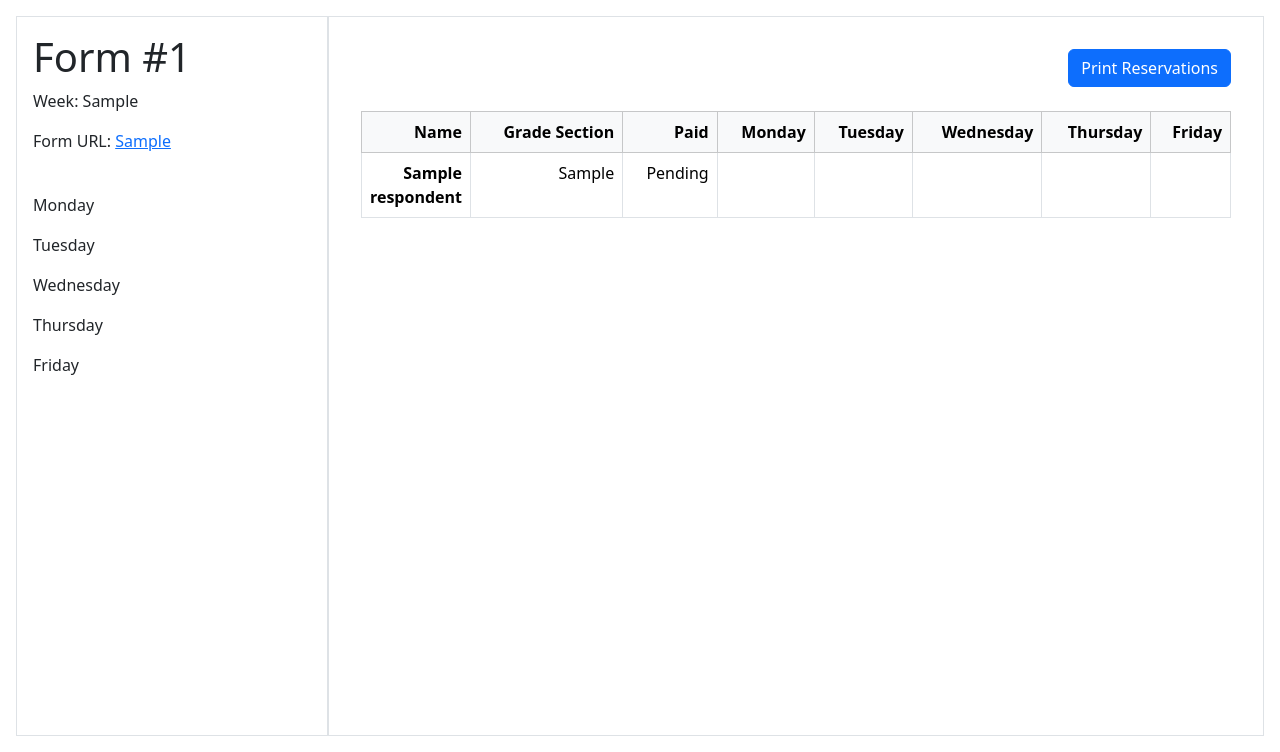
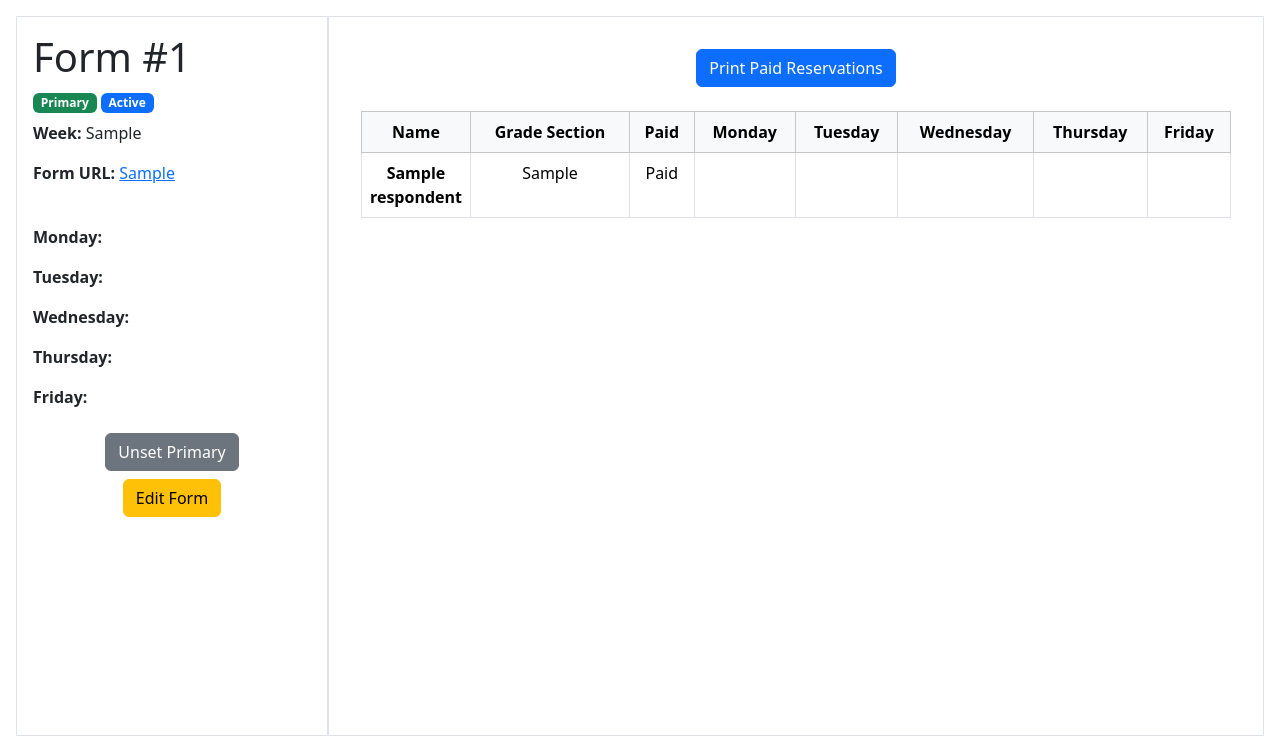
Before and after one commit to KentLacno/ccl-resevation-system, a Flask app: page /form/1 in a window 1280 px wide. Shown: the part 56-808 px from the top of the page. Run offline with Flask 3, Linux system fonts and the light colour scheme; tables that the repository leaves empty hold one stand-in row (values such as "Sample post").

Commit message:
idk what im doing anymore

```diff
--- a/app/food_items.py
+++ b/app/food_items.py
@@ -4,6 +4,7 @@ from flask import (
     Blueprint, redirect, render_template, request,  url_for
 )
 from app.models import FoodItem
+from app.models import Options
 from app.db import db
 
 bp = Blueprint('food_items', __name__, )
@@ -26,7 +27,7 @@ def index():
 
     return redirect(url_for('food_items.index'))
   else:
-    return render_template('food_items.html', food_items=food_items, alert=alert, len=len)
+    return render_template('food_items.html', food_items=food_items, alert=alert, len=len, session=db.session)
 
 @bp.route('/food_items/<int:id>/update', methods=['POST'])
 def update(id):
--- a/app/models.py
+++ b/app/models.py
@@ -21,6 +21,7 @@ class Respondent(db.Model):
     id = db.Column(db.Integer, primary_key=True, autoincrement=True)
     name = db.Column(db.Text)
     grade_section = db.Column(db.Text)
+    paid = db.Column(db.Boolean, default=False)
     form_id = db.Column(db.Integer, db.ForeignKey('form.form_id'))
     reservations = db.relationship("Reservation", backref="respondent")
 
--- a/app/print_reservations.py
+++ b/app/print_reservations.py
@@ -4,6 +4,7 @@ from flask import (
     Blueprint, redirect, render_template, request,  url_for
 )
 from app.models import Form
+from app.models import Respondent
 from app.models import Reservation
 
 bp = Blueprint('print_reservations', __name__, )
@@ -11,6 +12,6 @@ bp = Blueprint('print_reservations', __name__, )
 @bp.route("/print_reservations/<int:FormID>")
 def print(FormID):
   form = Form.query.get(FormID)
-  respondents = form.respondents
+  respondents = Respondent.query.filter_by(form=form, paid=True)
 
   return render_template('print_reservations.html', respondents=respondents, Reservation=Reservation, form_id=form.id)
--- a/app/templates/create_form.html
+++ b/app/templates/create_form.html
@@ -13,7 +13,7 @@
         <hr style="height:2px; width:300px;background-color:gray">
         {% for weekday in ["monday","tuesday","wednesday","thursday","friday"] %}
             <h3 class="fs-6">{{weekday.capitalize()}}</h3>
-            <input type="text" class="form-control mb-3" style="width:200px; height:40px;" id="search-{{weekday}}" onkeyup='search("{{weekday}}")' placeholder="Search for names..">
+            <input type="text" class="form-control mb-3" style="width:200px; height:40px;" id="search-{{weekday}}" onkeyup='search("{{weekday}}")' placeholder="Search for food items..">
 
             <div class="mb-2 form-check">
                 {% for food in food_items %}
--- a/app/templates/form.html
+++ b/app/templates/form.html
@@ -4,33 +4,56 @@
 <div style="height: 90vh;" class="m-3 d-flex flex-lg-row">
   <div class="overflow-auto border p-3 w-25">
     <h1>Form #{{form.id}}</h1>
-    <p>Week: {{form.week}}</p>
-    <p style="word-wrap:break-word";>Form URL: <a href="{{form.responder_uri}}">{{form.responder_uri}}</a></p>
+
+      {% if form.active %}
+        {% if form.primary %}
+          <span class="badge bg-success">Primary</span>
+        {% endif %}
+        <span class="badge bg-primary">Active</span>
+      {% else %}
+        <span class="badge bg-secondary">Inactive</span>
+      {% endif %}
+
+    <p class="mt-2"><b>Week:</b> {{form.week}}</p>
+    <p style="word-wrap:break-word";><b>Form URL:</b> <a href="{{form.responder_uri}}">{{form.responder_uri}}</a></p>
     <br>
     {% for weekday in ["monday","tuesday","wednesday","thursday","friday"] %}
-      <p>{{weekday.capitalize()}}</p>
+      <p><b>{{weekday.capitalize()}}:</b></p>
       {% for option in form.options %}
       <ul>
         {% if option.weekday == weekday %}
         <li>
-          <span class="badge rounded-pill text-bg-secondary">{{option.food_item.name}} - ₱{{option.food_item.price}}</span>
+          <span class="badge rounded-pill text-bg-secondary mb-0">{{option.food_item.name}} - ₱{{option.food_item.price}}</span>
         </li>
         {% endif %}
       </ul>
       {% endfor %}
     {% endfor %}
+    {% if form.active %}
+        {% if form.primary %}
+          <form class="text-center mt-4" action="/set_primary_property/{{form.id}}" method="post">
+            <button class="btn btn-secondary">Unset Primary</button>
+          </form>
+        {% else %}
+          <form class="text-center mt-4" action="/set_primary_property/{{form.id}}" method="post">
+            <button class="btn btn-success me-1">Set Primary</button>
+          </form>
+          <form class="text-center mt-2" action="/set_active_property/{{form.id}}" method="post">
+            <button class="btn btn-secondary">Set Inactive</button>
+          </form>
+        {% endif %}
+    {% else %}
+      <form class="text-center mt-4" action="/set_active_property/{{form.id}}" method="post">
+        <button class="btn btn-primary">Set Active</button>
+      </form>
+    {% endif %}
+    <form class="text-center mt-2" action="/edit_form/{{form.id}}" method="post">
+      <button class="btn btn-warning">Edit Form</button>
+    </form>
 
   </div>
-  <div class="border p-2 w-75 text-end">
-    <!-- <div class="m-4 btn-group btn-group-toggle" data-toggle="buttons">
-      <label class="btn btn-secondary active">
-        <input onclick="toggle('order')" type="radio" name="options" id="option1" autocomplete="off" checked> By Reservation Orders
-      </label>
-      <label class="btn btn-secondary">
-        <input onclick="toggle('week')" type="radio" name="options" id="option2" autocomplete="off"> By Week
-      </label>
-    </div> -->
-    <button onclick="print()" class="m-4 btn btn-primary">Print Reservations</button>
+  <div class="border p-2 w-75 text-center">
+    <button onclick="print()" class="m-4 btn btn-primary">Print Paid Reservations</button>
     <div class="m-4 mt-0 overflow-auto">
       <table id="order-table" class="table table-hover table-bordered">
         <thead class="table-light">
@@ -50,39 +73,7 @@
             <tr role="button" class="item" data-bs-toggle="modal" data-bs-target="#showRespondent">
               <th scope="row">{{respondent.name}}</th>
               <td>{{respondent.grade_section}}</td>
-              <td>Pending</td>
-              {% for weekday in ['monday','tuesday','wednesday','thursday','friday'] %}
-                <td>
-                  {% for reservation in respondent.reservations %}
-                    {% if reservation.weekday == weekday %}
-                    <span class="badge rounded-pill text-bg-secondary">{{reservation.food_item.name}} - ₱{{reservation.food_item.price}}  </span>
-                    {% endif %}
-                  {% endfor %}
-                </td>
-              {% endfor %}
-            </tr>
-          {% endfor %}
-        </tbody>
-      </table>
-      <table id="week-table" style="display: none;" class="table table-hover table-bordered">
-        <thead class="table-light">
-          <tr>
-            <th style="width: 100px;" scope="col">TESTT</th>
-            <th scope="col">Grade Section</th>
-            <th scope="col">Paid</th>
-            <th scope="col">Monday</th>
-            <th scope="col">Tuesday</th>
-            <th scope="col">Wednesday</th>
-            <th scope="col">Thursday</th>
-            <th scope="col">Friday</th>
-          </tr>
-        </thead>
-        <tbody>
-          {% for respondent in form.respondents %}
-            <tr role="button" class="item" data-bs-toggle="modal" data-bs-target="#showRespondent">
-              <th scope="row">{{respondent.name}}</th>
-              <td>{{respondent.grade_section}}</td>
-              <td>Pending</td>
+              <td>{{"Paid" if respondent.paid else "Pending"}}</td>
               {% for weekday in ['monday','tuesday','wednesday','thursday','friday'] %}
                 <td>
                   {% for reservation in respondent.reservations %}
@@ -99,39 +90,6 @@
     </div>
   </div>
 </div>
-
-
-<!-- <div class="modal fade" id="showRespondent" tabindex="-1" aria-labelledby="addFoodItemLabel" aria-hidden="true">
-  <div class="modal-dialog modal-dialog-centered">
-    <div class="modal-content">
-      <div class="modal-header">
-        <h5 class="modal-title">Respondent</h5>
-        <button type="button" class="btn-close" data-bs-dismiss="modal" aria-label="Close"></button>
-      </div>
-      <div class="modal-body">
-      </div>
-    </div>
-  </div>
-</div>
-
-
-<script type="text/javascript">
-  function edit(respondent, price, url, id) {
-      var showRespondentModal = document.getElementById("showRespondent");
-      console.log(editModal)
-      var form = editModal.getElementsByTagName("form")[0]
-      console.log(form)
-      var nameInput = editModal.getElementsByClassName("name")[0]
-      var priceInput = editModal.getElementsByClassName("price")[0]
-      var imageInput = editModal.getElementsByClassName("image")[0]
-
-      form.setAttribute("action", concat("{{ url_for('food_items.update', id=5) }}"))
-      nameInput.setAttribute("value", name)
-      priceInput.setAttribute("value", price)
-      imageInput.setAttribute("value", url)
-
-  }
-</script> -->
 
 <script type="text/javascript">
   function toggle(option) {
```
Also changed, not shown: app/templates/food_items.html (+14 -7 lines), app/edit_form.py (added), app/form.py (line endings or trailing spaces).
